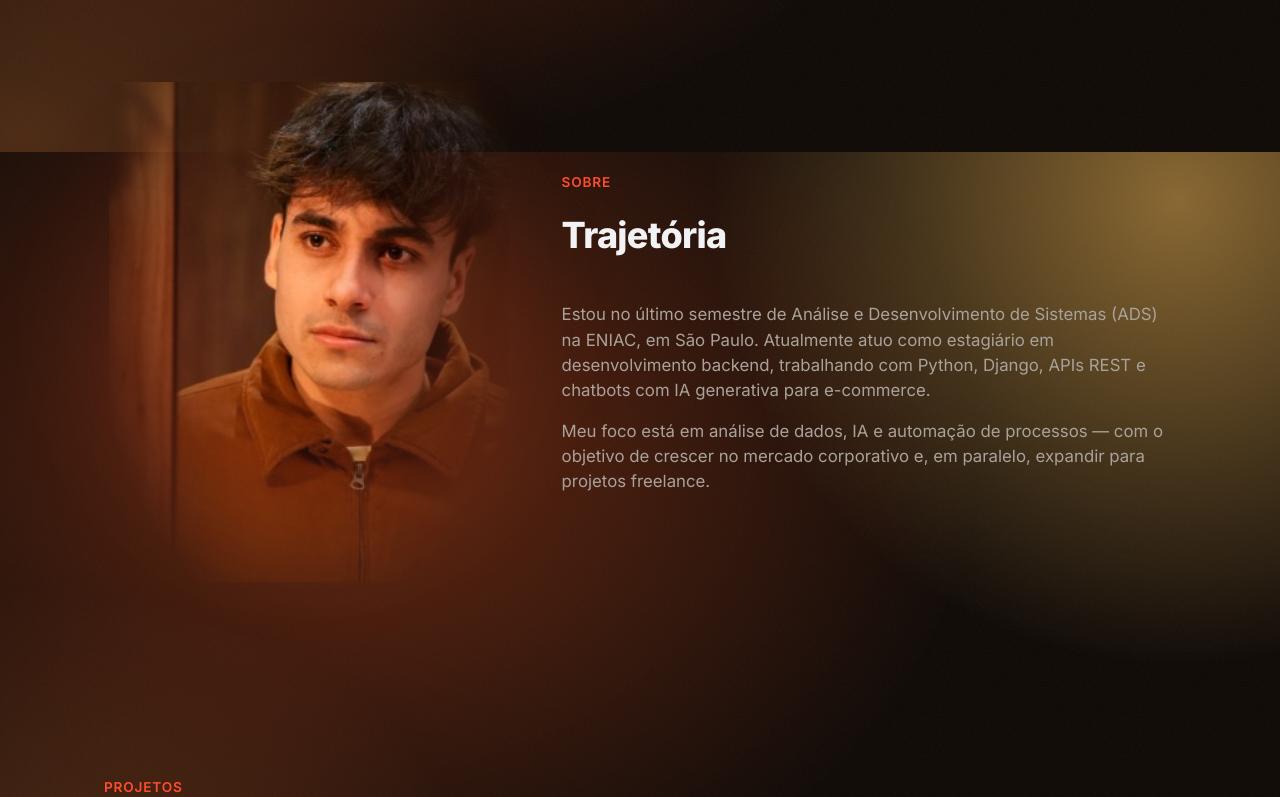
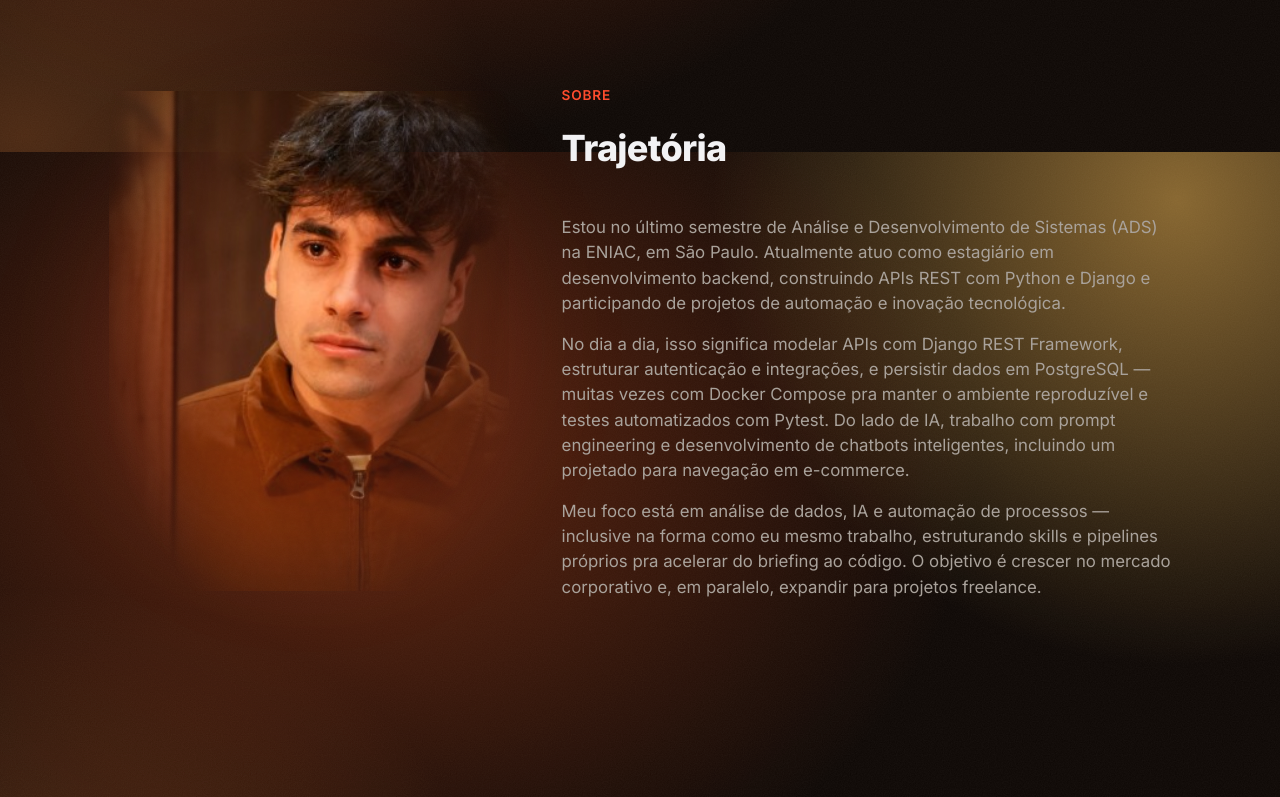
Before and after one commit to tcducas/portfolio, a React (Vite) app: page / in a window 1280 px wide. Shown: the part 648-1445 px from the top of the page. Built offline with nearby package versions, Linux system fonts and the light colour scheme.

Commit message:
Expande a bio da seção Sobre com mais detalhe técnico
Adiciona um parágrafo cobrindo o dia a dia técnico (DRF, PostgreSQL,
Docker Compose, Pytest, prompt engineering, chatbots) e liga o
parágrafo final ao projeto de skills/pipeline recém-adicionado.

```diff
--- a/src/components/About.jsx
+++ b/src/components/About.jsx
@@ -47,8 +47,9 @@ export default function About() {
             viewport={revealViewport}
           >
             Estou no último semestre de Análise e Desenvolvimento de Sistemas (ADS) na ENIAC,
-            em São Paulo. Atualmente atuo como estagiário em desenvolvimento backend, trabalhando
-            com Python, Django, APIs REST e chatbots com IA generativa para e-commerce.
+            em São Paulo. Atualmente atuo como estagiário em desenvolvimento backend, construindo
+            APIs REST com Python e Django e participando de projetos de automação e inovação
+            tecnológica.
           </motion.p>
           <motion.p
             className={styles.text}
@@ -57,8 +58,23 @@ export default function About() {
             whileInView="show"
             viewport={revealViewport}
           >
-            Meu foco está em análise de dados, IA e automação de processos — com o objetivo de
-            crescer no mercado corporativo e, em paralelo, expandir para projetos freelance.
+            No dia a dia, isso significa modelar APIs com Django REST Framework, estruturar
+            autenticação e integrações, e persistir dados em PostgreSQL — muitas vezes com
+            Docker Compose pra manter o ambiente reproduzível e testes automatizados com Pytest.
+            Do lado de IA, trabalho com prompt engineering e desenvolvimento de chatbots
+            inteligentes, incluindo um projetado para navegação em e-commerce.
+          </motion.p>
+          <motion.p
+            className={styles.text}
+            variants={revealVariant}
+            initial="hidden"
+            whileInView="show"
+            viewport={revealViewport}
+          >
+            Meu foco está em análise de dados, IA e automação de processos — inclusive na forma
+            como eu mesmo trabalho, estruturando skills e pipelines próprios pra acelerar do
+            briefing ao código. O objetivo é crescer no mercado corporativo e, em paralelo,
+            expandir para projetos freelance.
           </motion.p>
         </div>
       </div>
```
